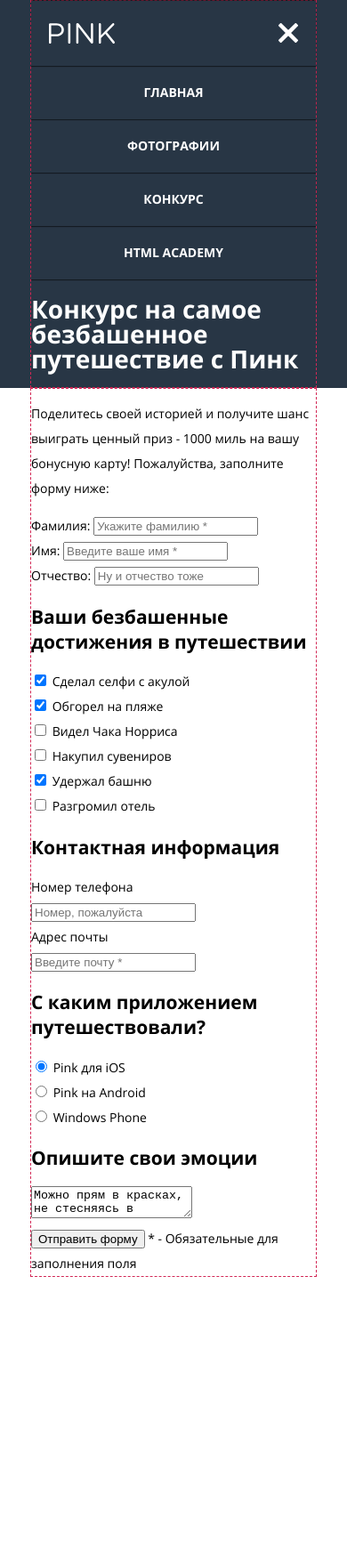
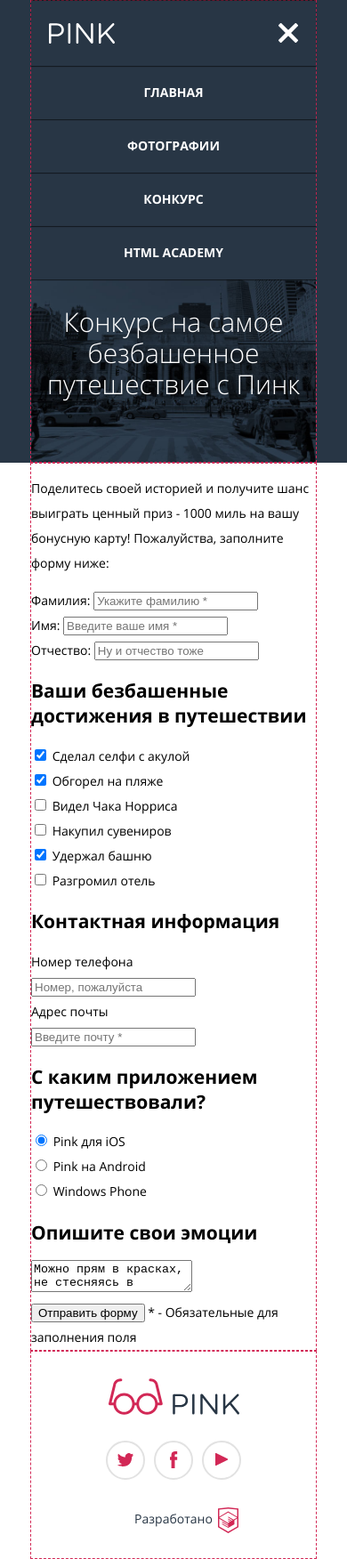
Before and after one commit to VasilyevaEkaterina/240458-pink, a website: page form.html in a window 390 px wide. Shown: the whole page at 89% size. Before the commit the page ends 1435 px from the top, so only its background shows below. Drawn offline with Linux system fonts and the light colour scheme; files that its build step writes are made by us from their sources; files whose address does not match are found by name; a web font is replaced by a local one.

Commit message:
header,footer

```diff
--- a/form.html
+++ b/form.html
@@ -28,7 +28,7 @@
           </ul>
         </nav>
         <button class="page-header__toggle" type="button">Открыть меню</button>
-        <div class="intro">
+        <div class="intro intro--mobile">
           <h1 class="intro__title">Конкурс на самое безбашенное путешествие с Пинк</h1>
         </div>
       </div>
@@ -125,13 +125,13 @@
     </main>
     <footer class="page-footer">
       <div class="page-footer__inner">
-        <img class="page-footer__logo"></img>
+        <a class="page-footer__logo"></a>
         <div class="social-btns">
-          <a href="#" class="social-btns__link social-btns__link--tw">tw</a>
-          <a href="#" class="social-btns__link social-btns__link--fb">fb</a>
-          <a href="#" class="social-btns__link social-btns__link--youtube">youtube</a>
+          <a href="#" class="social-btns__btn social-btns__btn--tw">tw</a>
+          <a href="#" class="social-btns__btn social-btns__btn--fb">fb</a>
+          <a href="#" class="social-btns__btn social-btns__btn--youtube">youtube</a>
         </div>
-        <a href="#" class="copyright"><img class="copyright__image"></a>
+        <a href="#" class="copyright"><img class="copyright__image">Разработано</a>
       </div>
     </footer>
   </body>
--- a/sass/blocks/copyright.scss
+++ b/sass/blocks/copyright.scss
@@ -2,8 +2,13 @@
   text-decoration: none;
   color: $bg;
   position: relative;
-  padding-right: 50px;
-  align-self: flex-end;
+  display: block;
+  text-align: center;
+  @media (min-width: $tablet-widths) {
+    padding-right: 50px;
+    display: flex;
+    align-self: flex-end;
+  }
 }
 .copyright::after {
   position: absolute;
@@ -14,5 +19,7 @@
   width: 35px;
   height: 35px;
   top: -2px;
-  right: 5px;
+  @media (min-width: $tablet-widths) {
+    right: 5px;
+  }
 }
--- a/sass/blocks/intro.scss
+++ b/sass/blocks/intro.scss
@@ -1,10 +1,10 @@
 .intro {
   color: #ffffff;
+  background-repeat: no-repeat;
+  background-size: cover;
+  background-position: top;
   @media (min-width: $tablet-widths) {
     background-image: url("/img/bg-back-tablet@1x.jpg");
-    background-repeat: no-repeat;
-    background-size: cover;
-    background-position: center;
     display: flex;
     align-items: flex-start;
     @media (min-resolution: 144dpi), (min-resolution: 1.5dppx) {
@@ -14,6 +14,14 @@
   @media (min-width: $desktop-widths) {
     background-image: none;
     justify-content: space-between;
+  }
+}
+.intro--mobile {
+  @media (max-width: $mobile-widths) {
+    background-image: url("/img/bg-back-mobile@1x.jpg");
+    @media (min-resolution: 144dpi), (min-resolution: 1.5dppx) {
+      background-image: url("/img/bg-back-mobile@2x.jpg");
+    }
   }
 }
 .intro--index {
@@ -94,16 +102,29 @@
     background-image: none;
   }
 }
+.intro__title {
+  padding-top: 30px;
+  padding-bottom: 70px;
+  margin: 0;
+  text-align: center;
+  @include title;
+  line-height: 35px;
+  font-weight: 300;
+  @media (min-width: $tablet-widths) {
+    width: 100%;
+    padding: 100px 140px;
+  }
+}
 .intro__title--index {
   display: none;
   @media (min-width: $tablet-widths) {
     display: block;
-    @include title;
     color: #ffffff;
-    font-weight: 300;
     text-align: center;
+    padding: 0;
     padding-left: 70px;
     padding-right: 70px;
+    width: 50%;
   }
   @media (min-width: $desktop-widths) {
   }
--- a/sass/blocks/page-footer.scss
+++ b/sass/blocks/page-footer.scss
@@ -2,31 +2,42 @@
 
 }
 .page-footer__inner {
-  display: none;
+  @include container;
+  padding-top: 30px;
+  padding-bottom: 30px;
+  text-align: center;
   @media (min-width: $tablet-widths) {
-    @include container;
     display: flex;
     justify-content: space-between;
-    padding-top: 50px;
-    padding-bottom: 50px;
+  }
+}
+.page-footer__inner--index {
+  @media (max-width: $mobile-widths) {
+    display: none;
   }
 }
 .page-footer__logo {
+  display: flex;
+  flex-basis: 100%;
   position: relative;
+  padding-bottom: 70px;
+  justify-content: center;
+  @media (min-width: $tablet-widths) {
     align-self: flex-start;
     width: 147px;
+    padding: 0;
+    flex-basis: auto;
     padding-left: 20px;
+  }
 }
 .page-footer__logo::after {
   position: absolute;
   content: "";
   background-repeat: no-repeat;
-  @media (min-width: $tablet-widths) {
   background-image: url("/img/logo-pink-blue-mobile.svg");
   width: 147px;
   height: 41px;
   background-size: 147px 41px;
-  }
   @media (min-width: $desktop-widths) {
     background-image: url("/img/logo-pink-blue-desktop.svg");
   }
--- a/sass/blocks/social-btns.scss
+++ b/sass/blocks/social-btns.scss
@@ -1,13 +1,15 @@
 .social-btns {
-  @media (min-width: $tablet-widths){
   display: flex;
+  justify-content: center;
+  padding-bottom: 30px;
+  @media (min-width: $tablet-widths) {
     justify-content: space-between;
     width: 150px;
-    align-self: center;
+    align-content: center;
+    padding: 0;
   }
 }
 .social-btns__btn {
-  @media (min-width: $tablet-widths) {
   font-size: 0;
   width: 40px;
   height: 40px;
@@ -17,9 +19,9 @@
   border-radius: 50%;
   cursor: pointer;
 }
-}
 .social-btns__btn--tw {
   position: relative;
+  margin-right: 10px
 }
 .social-btns__btn--tw::after {
   position: absolute;
@@ -35,6 +37,7 @@
 }
 .social-btns__btn--fb {
   position: relative;
+  margin-right: 10px;
 }
 .social-btns__btn--fb::after {
   position: absolute;
```
Also changed, not shown: index.html (+1 -1 lines), photo.html (+7 -8 lines), build/css/style.css, build/css/style.min.css, build/form.html, build/index.html, build/photo.html. Lines whose indentation alone changed are shown as unchanged.
